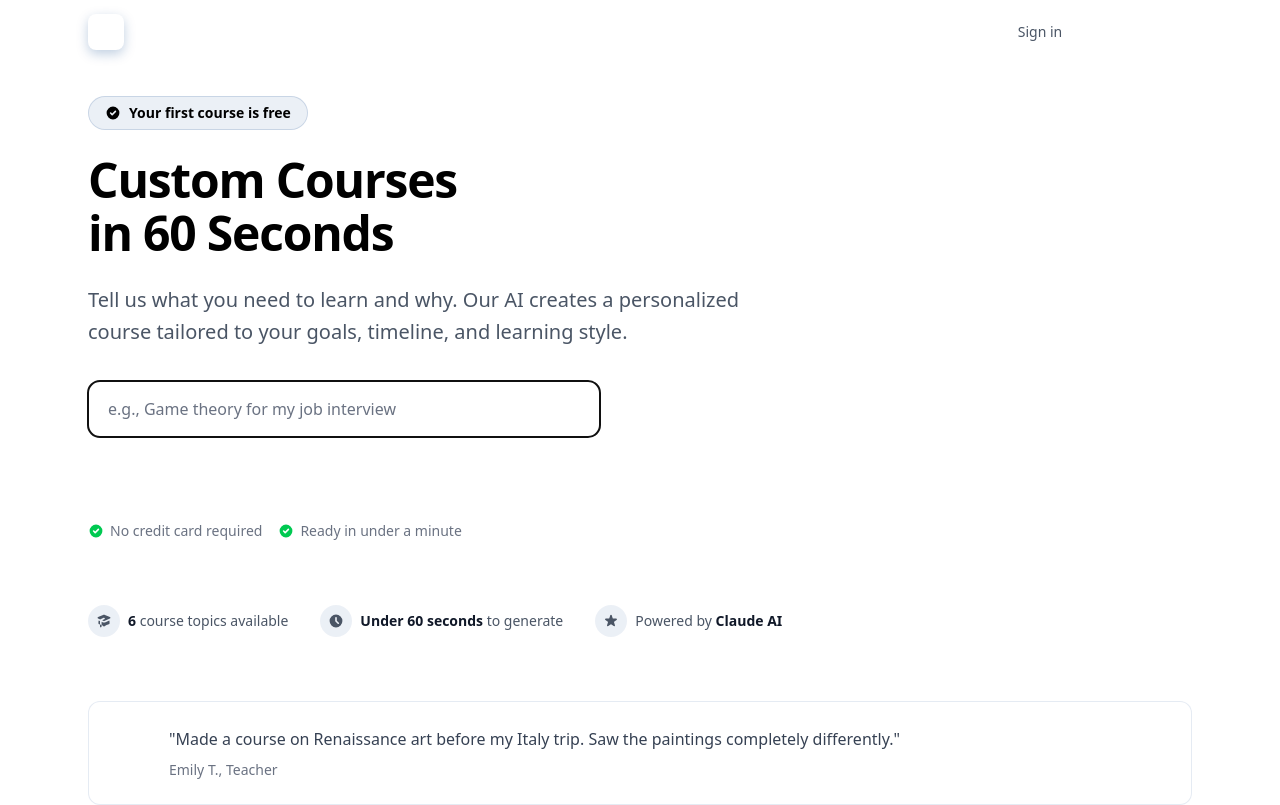
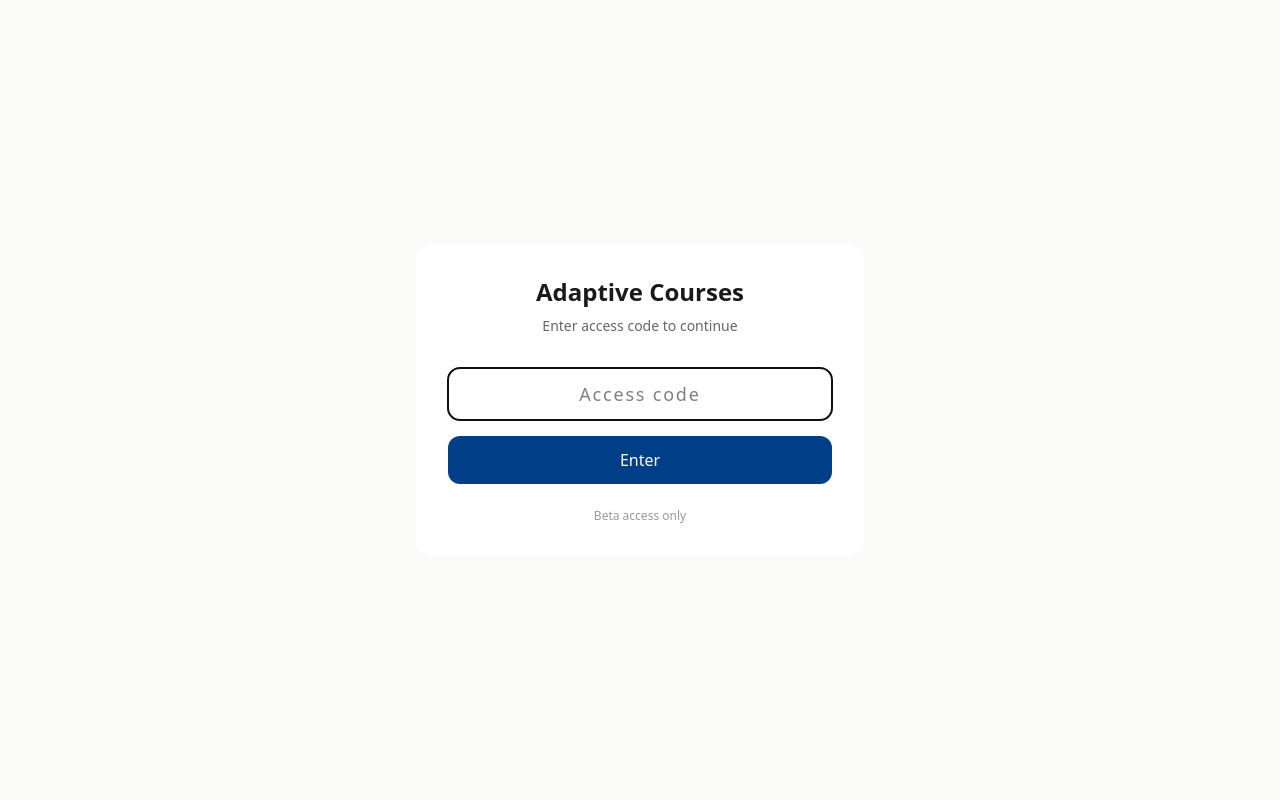
Before and after one commit to rahul-dcosta/adaptive-courses, a Next.js app in the folder apps/web/: page / in a window 1280 px wide. Shown: the top 805 px of the page. Built offline with nearby package versions, Linux system fonts and the light colour scheme; no server answers.

Commit message:
🔒 Add access code gate for beta access
- Require "sixseven" code to access the site
- Stores access in localStorage after successful entry
- Clean UI matching brand design

Co-Authored-By: Claude Opus 4.5 <noreply@anthropic.com>

```diff
--- a/apps/web/app/layout.tsx
+++ b/apps/web/app/layout.tsx
@@ -51,6 +51,7 @@ export const metadata: Metadata = {
 };
 
 import MobileOptimized from '@/components/MobileOptimized';
+import AccessGate from '@/components/AccessGate';
 
 export default function RootLayout({
   children,
@@ -99,12 +100,14 @@ export default function RootLayout({
         />
       </head>
       <body className="antialiased">
+        <AccessGate>
           <Suspense fallback={null}>
             <Navbar />
           </Suspense>
           <MobileOptimized>
             {children}
           </MobileOptimized>
+        </AccessGate>
       </body>
     </html>
   );
--- /dev/null
+++ b/apps/web/components/AccessGate.tsx
@@ -0,0 +1,102 @@
+'use client';
+
+import { useState, useEffect } from 'react';
+
+const ACCESS_CODE = 'sixseven';
+const STORAGE_KEY = 'ac_access_granted';
+
+interface AccessGateProps {
+  children: React.ReactNode;
+}
+
+export default function AccessGate({ children }: AccessGateProps) {
+  const [hasAccess, setHasAccess] = useState<boolean | null>(null);
+  const [code, setCode] = useState('');
+  const [error, setError] = useState('');
+
+  useEffect(() => {
+    // Check localStorage for existing access
+    const stored = localStorage.getItem(STORAGE_KEY);
+    if (stored === 'true') {
+      setHasAccess(true);
+    } else {
+      setHasAccess(false);
+    }
+  }, []);
+
+  const handleSubmit = (e: React.FormEvent) => {
+    e.preventDefault();
+
+    if (code.toLowerCase().trim() === ACCESS_CODE) {
+      localStorage.setItem(STORAGE_KEY, 'true');
+      setHasAccess(true);
+      setError('');
+    } else {
+      setError('Invalid access code');
+      setCode('');
+    }
+  };
+
+  // Loading state
+  if (hasAccess === null) {
+    return (
+      <div className="min-h-screen bg-[#FAFAF8] flex items-center justify-center">
+        <div className="animate-pulse text-[#003F87]">Loading...</div>
+      </div>
+    );
+  }
+
+  // Access granted
+  if (hasAccess) {
+    return <>{children}</>;
+  }
+
+  // Access gate UI
+  return (
+    <div className="min-h-screen bg-[#FAFAF8] flex items-center justify-center p-4">
+      <div className="w-full max-w-md">
+        <div className="bg-white rounded-2xl shadow-lg border border-black/[0.08] p-8">
+          <div className="text-center mb-8">
+            <h1 className="font-merriweather text-2xl font-bold text-[#1a1a1a] mb-2">
+              Adaptive Courses
+            </h1>
+            <p className="text-[#666] text-sm">
+              Enter access code to continue
+            </p>
+          </div>
+
+          <form onSubmit={handleSubmit} className="space-y-4">
+            <div>
+              <input
+                type="text"
+                value={code}
+                onChange={(e) => {
+                  setCode(e.target.value);
+                  setError('');
+                }}
+                placeholder="Access code"
+                className="w-full px-4 py-3 rounded-xl border border-black/[0.12] focus:outline-none focus:ring-2 focus:ring-[#003F87]/20 focus:border-[#003F87] transition-all text-center text-lg tracking-widest"
+                autoFocus
+                autoComplete="off"
+              />
+              {error && (
+                <p className="text-red-500 text-sm mt-2 text-center">{error}</p>
+              )}
+            </div>
+
+            <button
+              type="submit"
+              className="w-full py-3 bg-[#003F87] text-white rounded-xl font-medium hover:bg-[#002D5F] transition-colors"
+            >
+              Enter
+            </button>
+          </form>
+
+          <p className="text-center text-xs text-[#999] mt-6">
+            Beta access only
+          </p>
+        </div>
+      </div>
+    </div>
+  );
+}
```
Lines whose indentation alone changed are shown as unchanged.
